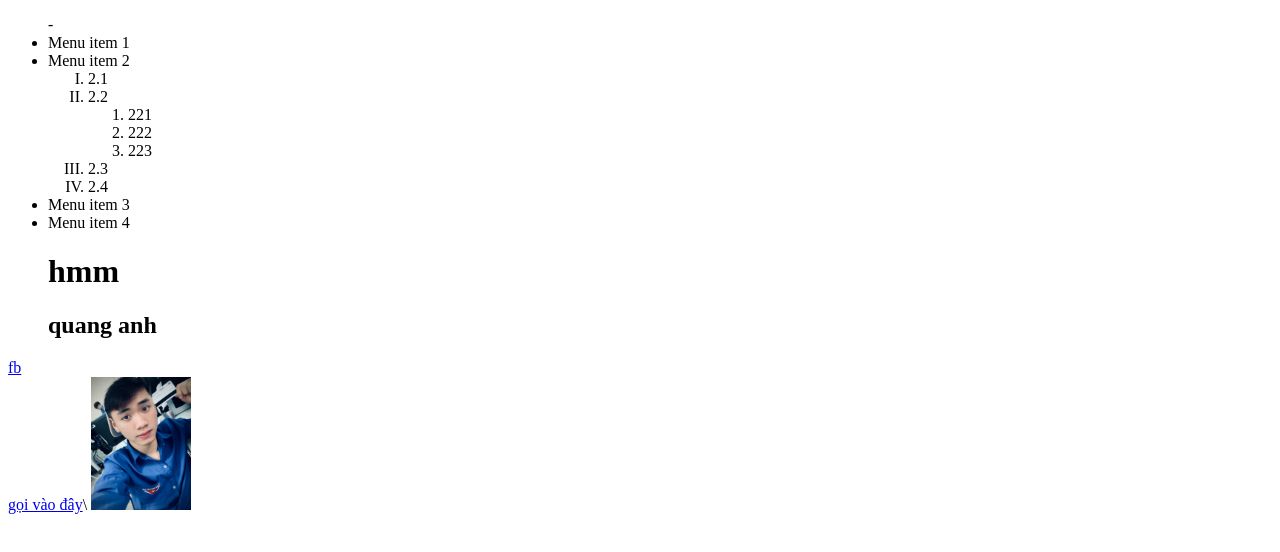
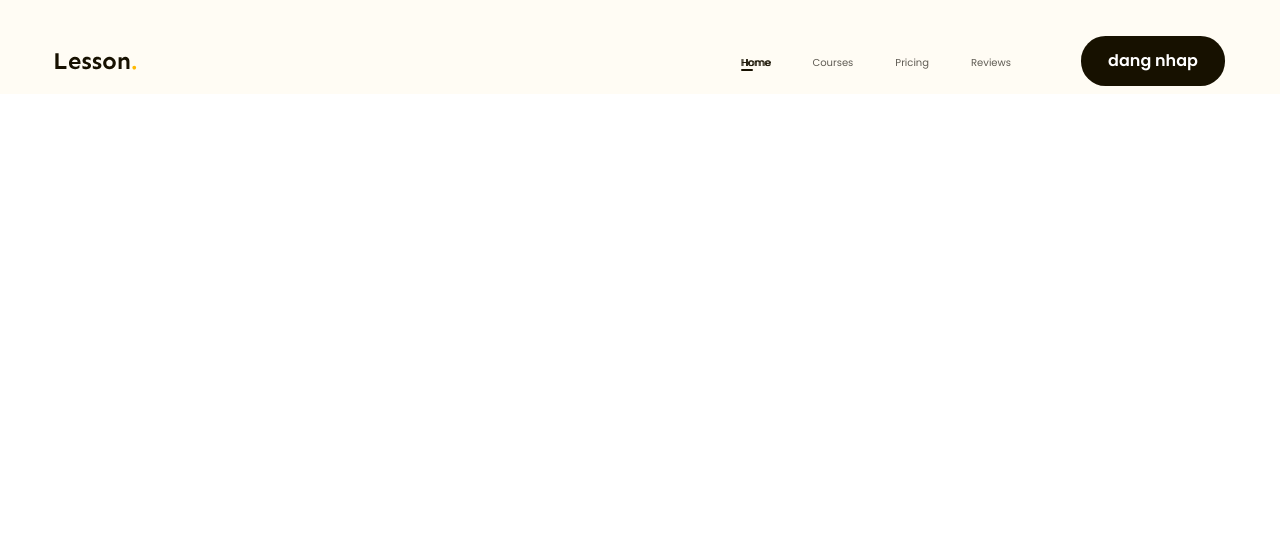
Before and after one commit to quanganhkakka/quanganhda2, a plain HTML site: page index.html in a window 1280 px wide. Shown: the top 552 px of the page. Drawn offline with Linux system fonts and the light colour scheme.

Commit message:
p1 header

```diff
--- /dev/null
+++ b/assets/css/reset.css
@@ -0,0 +1,129 @@
+/* http://meyerweb.com/eric/tools/css/reset/
+   v2.0 | 20110126
+   License: none (public domain)
+*/
+
+html,
+body,
+div,
+span,
+applet,
+object,
+iframe,
+h1,
+h2,
+h3,
+h4,
+h5,
+h6,
+p,
+blockquote,
+pre,
+a,
+abbr,
+acronym,
+address,
+big,
+cite,
+code,
+del,
+dfn,
+em,
+img,
+ins,
+kbd,
+q,
+s,
+samp,
+small,
+strike,
+strong,
+sub,
+sup,
+tt,
+var,
+b,
+u,
+i,
+center,
+dl,
+dt,
+dd,
+ol,
+ul,
+li,
+fieldset,
+form,
+label,
+legend,
+table,
+caption,
+tbody,
+tfoot,
+thead,
+tr,
+th,
+td,
+article,
+aside,
+canvas,
+details,
+embed,
+figure,
+figcaption,
+footer,
+header,
+hgroup,
+menu,
+nav,
+output,
+ruby,
+section,
+summary,
+time,
+mark,
+audio,
+video {
+  margin: 0;
+  padding: 0;
+  border: 0;
+  font-size: 100%;
+  font: inherit;
+  vertical-align: baseline;
+}
+/* HTML5 display-role reset for older browsers */
+article,
+aside,
+details,
+figcaption,
+figure,
+footer,
+header,
+hgroup,
+menu,
+nav,
+section {
+  display: block;
+}
+body {
+  line-height: 1;
+}
+ol,
+ul {
+  list-style: none;
+}
+blockquote,
+q {
+  quotes: none;
+}
+blockquote:before,
+blockquote:after,
+q:before,
+q:after {
+  content: "";
+  content: none;
+}
+table {
+  border-collapse: collapse;
+  border-spacing: 0;
+}
--- /dev/null
+++ b/assets/css/style.css
@@ -0,0 +1,85 @@
+*{
+    box-sizing: border-box;
+}
+html{
+    font-size: 62.5%;
+}
+body{
+    font-size: 1.6rem;
+    font-family: "Poppins", sans-serif;
+
+}
+/* ============comon========= */
+.btn{
+    display: inline-block;
+    min-width: 118px;
+    padding: 0px 16px;
+    color: #FFF;
+    text-align: center;
+  line-height: 50px;
+    font-size: 1.6rem;
+
+    font-weight: 600;
+    border-radius: 24.5px;
+    background: #171100;
+}
+.main-content{
+    width: 1170px;
+    max-width: calc(100% - 48px );
+   margin-left: auto;
+   margin-right: auto;
+}
+a{
+    text-decoration: none;
+}
+/* ===========header============== */
+.header{
+    background: #FFFCF4;
+}
+header.fixed{
+    position: sticky;
+    top: -28px
+}
+.header .body{
+    display: flex;
+    align-items: center;
+    padding: 36px 0 8px;
+}
+.nav{
+    margin-left: auto;
+}
+.nav ul{
+    display: flex ;
+}
+.nav a{
+    position: relative;
+color: #5F5B53;
+font-size: 1rem;
+
+padding: 8px 21px;
+}
+.nav li.active a,
+.nav a:hover{
+    color: #171100;
+
+/* font-weight: 600; */
+text-shadow: 1px 0 0 currentColor;
+
+}
+.nav li.active a::after{
+    position: absolute;
+    left: 21px;
+
+    display: block;
+content: "";
+width: 12px;
+height: 2px;
+border-radius: 10px;
+background: #171100;
+
+}
+.header .btn-dang-nhap{
+    min-width: 144px;
+} .header .action{
+    margin-left: 49px;
+}
--- a/index.html
+++ b/index.html
@@ -3,32 +3,41 @@
   <head>
     <meta charset="UTF-8" />
     <meta name="viewport" content="width=device-width, initial-scale=1.0" />
-    <title>Document</title>
+    <link rel="stylesheet" href="./assets/css/reset.css" />
+    <link rel="preconnect" href="https://fonts.googleapis.com" />
+    <link rel="preconnect" href="https://fonts.gstatic.com" crossorigin />
+    <!-- <link href="https://fonts.googleapis.com/css2?family=Poppins:ital,wght@0,700;1,700&family=Sen:wght@400..800&display=swap" rel="stylesheet"> -->
+    <link rel="preconnect" href="https://fonts.googleapis.com" />
+    <link rel="preconnect" href="https://fonts.gstatic.com" crossorigin />
+    <link
+      href="https://fonts.googleapis.com/css2?family=Poppins:ital,wght@0,400;0,500;0,600;0,700;1,400;1,700&family=Sen:wght@400..800&display=swap"
+      rel="stylesheet"
+    />
+    <link rel="stylesheet" href="./assets/css/style.css" />
+    <title>quanganhtest</title>
   </head>
-  <body>
-    <ul>-
-        <li>Menu item 1</li>
-        <li>Menu item 2
-            <ol type="I">
-                <li>2.1</li>
-                <li>2.2
-                    <ol type="1">
-                        <li>221</li>
-                        <li>222</li>
-                        <li>223</li>
-                    </ol>
-                </li>
-                <li>2.3</li>
-                <li>2.4</li>
-            </ol>
-        </li>
-        <li>Menu item 3</li>
-        <li>Menu item 4</li>
-      <h1>hmm</h1>
-    <h2>quang anh</h2>
-    </ul>
- <a href="https://www.facebook.com/?locale=vi_VN">fb</a><br>
- <a href="tel:0916415093">gọi vào đây</a>\
- <img src="img/qa.jpg" alt="qa dz" width="100" >
+  <body style="height: 100000px; ;">
+    <!-- header -->
+    <header class="header fixed">
+      <div class="main-content">
+        <div class="body">
+          <!-- logo -->
+          <img src="./assets/img/Lesson..svg" alt="Lesson" class="logo" />
+          <!-- nav -->
+          <nav class="nav">
+            <ul>
+              <li class="active"><a href="#!">Home</a></li>
+              <li><a href="#!">Courses</a></li>
+              <li><a href="#!">Pricing</a></li>
+              <li><a href="#!">Reviews</a></li>
+            </ul>
+          </nav>
+          <!-- btn action -->
+          <div class="action">
+            <a href="#!" class="btn btn-dang-nhap">dang nhap</a>
+          </div>
+        </div>
+      </div>
+    </header>
   </body>
 </html>
```
Also changed, not shown: new.html (deleted, +0 -12 lines), assets/img/Lesson..svg (added), img/qa.jpg (deleted), style.css (deleted).
